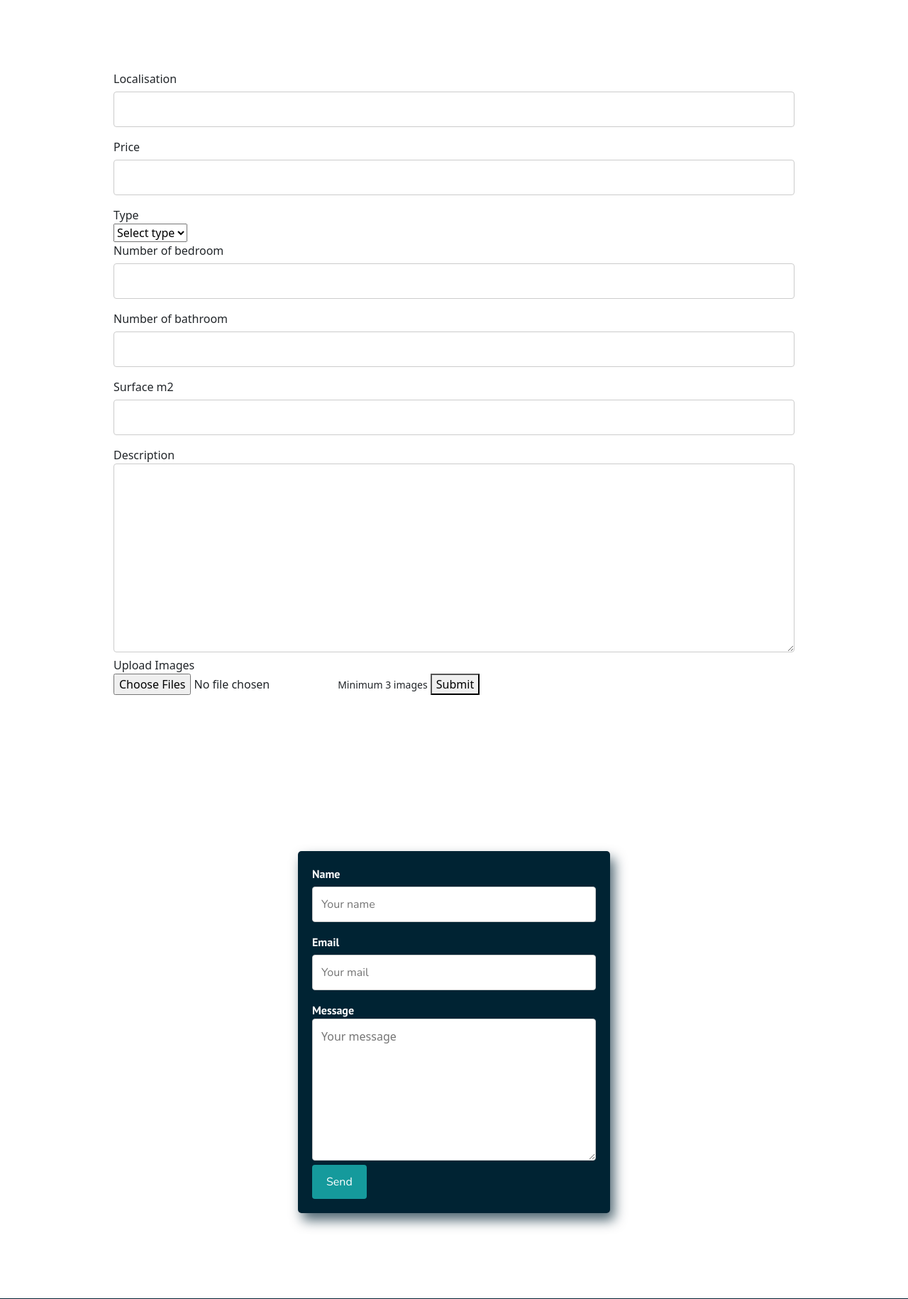
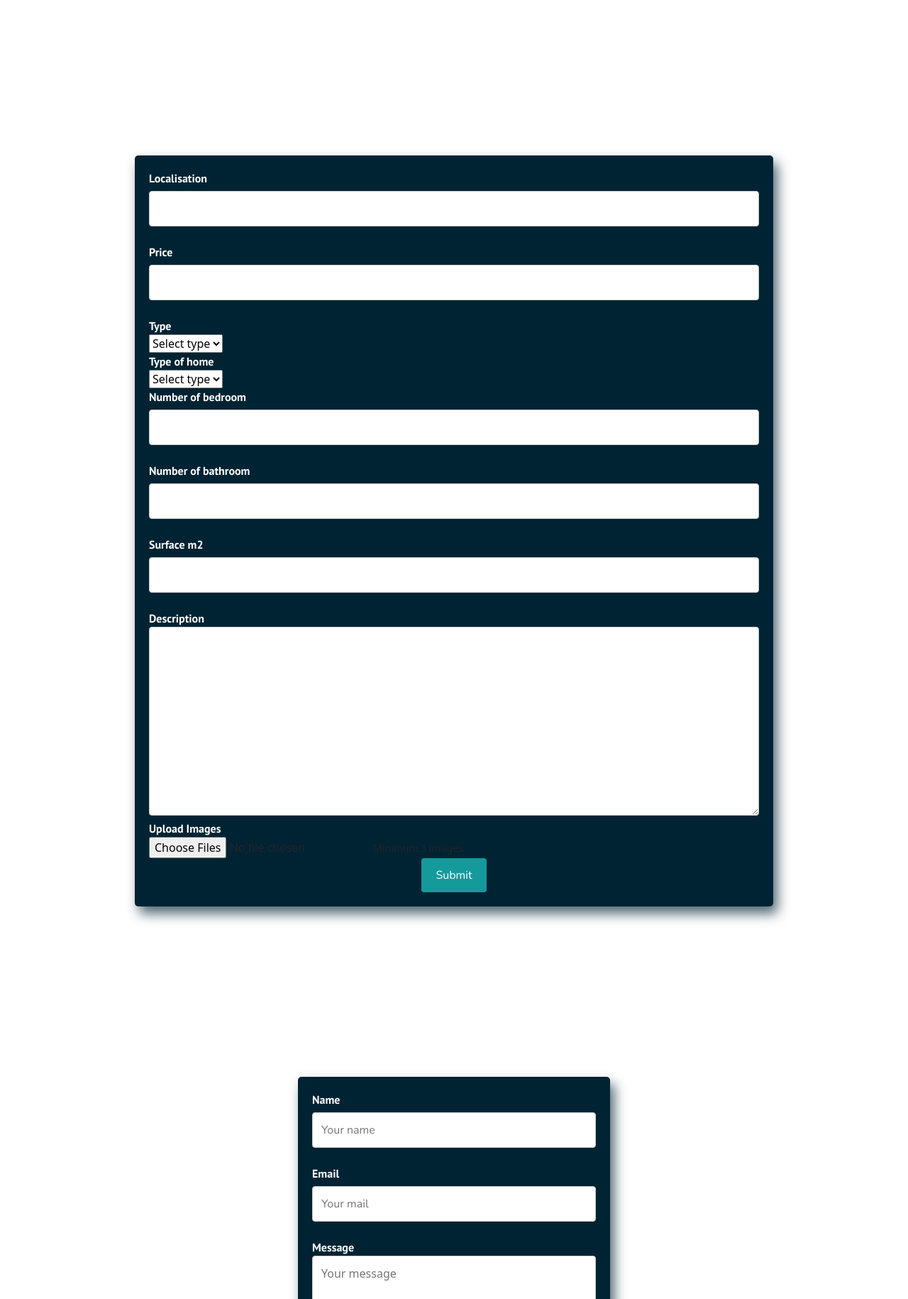
Before and after one commit to mohaoran69200/Projet-Get-Keys, a PHP site: page /ad/new.php in a window 1280 px wide. Shown: the part 792-2622 px from the top of the page at 71% size. Run offline with PHP 8.4, Linux system fonts and the light colour scheme; the visitor is signed in with stand-in values (Sample User, id 1).

Commit message:
get keys 19/04/2024

```diff
--- a/_partials/_header.php
+++ b/_partials/_header.php
@@ -1,3 +1,22 @@
+<?php
+// Vérifie si la session n'est pas déjà active avant de démarrer une nouvelle session
+if (session_status() === PHP_SESSION_NONE) {
+    session_start(); // Démarre la session PHP
+}
+
+// Vérifie si l'utilisateur est connecté en vérifiant si la variable de session 'username' est définie
+$userLoggedIn = isset($_SESSION['username']);
+
+// Si l'utilisateur est connecté, affiche le bouton "Disconnect"
+if ($userLoggedIn) {
+    $disconnectLink = '../logout.php'; // Lien vers la page de déconnexion
+    $disconnectText = 'Disconnect'; // Texte du bouton de déconnexion
+} else {
+    $disconnectLink = '../login.php'; // Lien vers la page de connexion
+    $disconnectText = 'Login'; // Texte du bouton de connexion
+}
+?>
+
 <!-- Début de l'en-tête -->
 <header>
     <!-- Début de la barre de navigation -->
@@ -5,8 +24,10 @@
         <!-- Conteneur du logo -->
         <div class="container-logo">
             <!-- Logo et lien vers la page d'accueil -->
-      <a href="#" class="logo">Get Keys</a>
+            <a href="../index.php" class="home-button">
                 <img src="../assets/logo/House Keys.png" alt="Logo" />
+                <span class="logo-text">Get Keys</span>
+            </a>
         </div>
         <!-- Liens de navigation -->
         <div class="nav-links">
@@ -16,11 +37,15 @@
                 <li><a href="#apartment">Apartment</a></li>
                 <li><a href="#contact">Contact</a></li>
                 <li><a href="#favorites">My favorites</a></li>
-        <!-- Bouton de déconnexion -->
+                <!-- Bouton "Add" redirigeant vers new.php -->
                 <li>
-          <a href="../login.php" class="disconnect-button">
+                    <a href="/ad/new.php" class="add-button">Add</a>
+                </li>
+                <!-- Bouton de connexion ou de déconnexion -->
+                <li>
+                    <a href="<?php echo $disconnectLink; ?>" class="disconnect-button">
                         <img src="../assets/logo/Male User.png" alt="Logo" class="disconnect-logo" />
-            Log In
+                        <?php echo $disconnectText; ?>
                     </a>
                 </li>
             </ul>
--- a/_partials/listings/_form_new_ad.php
+++ b/_partials/listings/_form_new_ad.php
@@ -1,3 +1,5 @@
+<div class="form-section">
+  <div class="form-container">
 <form method="post" enctype="multipart/form-data">
     <!-- Champ 'Localisation' -->
     <label for="localisation">Localisation</label>
@@ -17,6 +19,15 @@
         <option value="rent">For rent</option>
     </select>
     <?php if (!empty($errors['type'])) echo '<div class="error">' . $errors['type'] . '</div>'; ?>
+
+    <!-- Champ 'Type-home' (sélection) -->
+    <label for="type-home">Type of home</label>
+    <select name="type-home" id="type-home" required>
+        <option value="">Select type</option>
+        <option value="House">House</option>
+        <option value="Apartment">Apartment</option>
+    </select>
+    <?php if (!empty($errors['type-home'])) echo '<div class="error">' . $errors['type'] . '</div>'; ?>
 
     <!-- Champ 'Number of bedroom' -->
     <label for="bedroom">Number of bedroom</label>
@@ -44,5 +55,7 @@
     <small>Minimum 3 images</small>
 
     <!-- Bouton de soumission -->
-    <button type="submit">Submit</button>
+    <button type="submit" class="btn_form">Submit</button>
 </form>
+</div>
+</div>
--- a/ad/new.php
+++ b/ad/new.php
@@ -3,6 +3,15 @@
 session_start();
 // Initialiser les variables de message d'erreur
 $errors = [];
+
+// Vérifie si l'utilisateur est connecté en vérifiant si la variable de session 'username' est définie
+$userLoggedIn = isset($_SESSION['username']);
+
+// Si l'utilisateur n'est pas connecté, redirige-le vers la page de connexion
+if (!$userLoggedIn) {
+    header('Location: ../login.php');
+    exit; // Arrête l'exécution du script après la redirection
+}
 
 // Vérifications des données du formulaire
 if ($_SERVER["REQUEST_METHOD"] == "POST") {
@@ -57,6 +66,7 @@ if ($_SERVER["REQUEST_METHOD"] == "POST") {
             "sft" => $_POST['surface'],
             "des" => $_POST['description'],
             "type" => $_POST['type'],
+            "type-home" => $_POST['type-home'],
             // Vous devrez également gérer le téléchargement d'images ici
             "imgs" => [],
             "idC" => uniqid("Carroussel") // Génère un identifiant unique pour l'annonce
@@ -82,6 +92,7 @@ if ($_SERVER["REQUEST_METHOD"] == "POST") {
     <meta name="viewport" content="width=device-width, initial-scale=1.0" />
     <title>Get Keys | New Ad</title>
     <link rel="stylesheet" href="../assets/style/style.css" />
+    <link rel="stylesheet" href="../assets/style/form.css" />
     <link href="https://cdn.jsdelivr.net/npm/bootstrap@5.3.2/dist/css/bootstrap.min.css" rel="stylesheet"
         integrity="sha384-T3c6CoIi6uLrA9TneNEoa7RxnatzjcDSCmG1MXxSR1GAsXEV/Dwwykc2MPK8M2HN" crossorigin="anonymous">
 
@@ -89,11 +100,12 @@ if ($_SERVER["REQUEST_METHOD"] == "POST") {
 
 
 <body>
-    <?php
+<?php
     // Inclure le header
     require_once '../_partials/_header.php';
     ?>
     <main>
+
         <!-- Inclure le formulaire -->
         <?php
         require '../_partials/listings/_form_new_ad.php';
--- /dev/null
+++ b/assets/style/form.css
@@ -0,0 +1,84 @@
+/* Start contact section */
+
+input[type=text],
+textarea,
+input[type=email] {
+    width: 100%;
+    padding: 12px;
+    border: 1px solid #ccc;
+    border-radius: 4px;
+    box-sizing: border-box;
+    margin-top: 6px;
+    margin-bottom: 24px;
+    /* Augmentez la marge inférieure pour plus d'espacement */
+    margin-right: 0px;
+    margin-left: 0px;
+    resize: vertical;
+    font-family: regular;
+}
+
+label {
+    margin-right: 0px;
+    margin-left: 0px;
+    width: 100%;
+}
+
+.btn_form {
+    background-color: #159a9c;
+    color: white;
+    padding: 12px 20px;
+    border: none;
+    border-radius: 4px;
+    cursor: pointer;
+    font-family: regular;
+    display: block;
+    /* Assurez-vous que le bouton est affiché comme un bloc pour pouvoir définir une largeur */
+    width: fit-content;
+    /* Ajuste la largeur du bouton en fonction de son contenu */
+    margin: 0 auto;
+    /* Centre le bouton horizontalement */
+}
+
+.btn_form:hover {
+    background-color: #787d83;
+}
+
+
+.form-section {
+    display: flex;
+    flex-direction: column;
+    /* Aligne les éléments verticalement */
+    align-items: center;
+    /* Aligne les éléments horizontalement */
+    margin-top: 200px;
+    position: relative;
+    /* Permet un positionnement relatif pour l'élément enfant */
+}
+
+.form-container {
+    box-sizing: border-box;
+    border-radius: 5px;
+    background-color: #002333;
+    padding: 20px;
+    width: 100%;
+    max-width: 900px;
+    margin: 20px;
+    align-items: center;
+    /* Aligne les éléments enfants horizontalement */
+    box-shadow: 6px 10px 17px 0px rgba(0, 35, 51, 0.69);
+    -webkit-box-shadow: 6px 10px 17px 0px rgba(0, 35, 51, 0.69);
+    -moz-box-shadow: 6px 10px 17px 0px rgba(0, 35, 51, 0.69);
+}
+
+.form-container label {
+    color: white;
+    font-family: title2;
+}
+
+/* Style pour le champ d'upload de fichiers */
+input[type=file]::placeholder {
+    color: white;
+    /* Définit la couleur du texte par défaut en blanc */
+}
+
+/* End section */
--- a/assets/style/style.css
+++ b/assets/style/style.css
@@ -459,7 +459,6 @@
     display: flex;
     justify-content: space-between;
     flex-wrap: wrap;
-
     align-items: center;
     width: 100%;
     height: 400px;
--- a/ot.php
+++ /dev/null
@@ -1,2 +0,0 @@
-<?php
-phpinfo();
```
Also changed, not shown: index.php (+18 -31 lines), logout.php (added, +10 -0 lines). Lines whose indentation alone changed are shown as unchanged.
